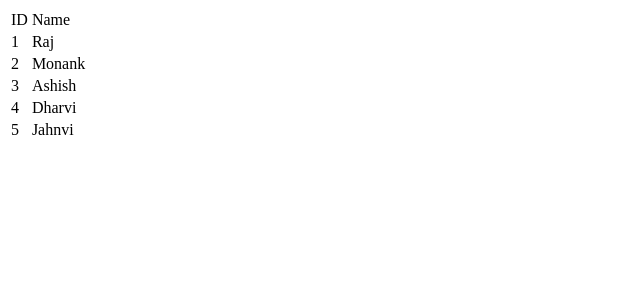
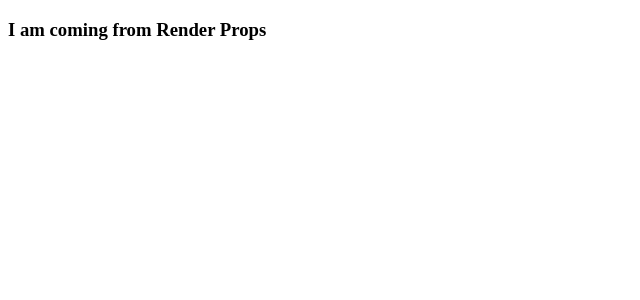
Before and after one commit to RajKoradiya/Book-Store, a React (Create React App) app: page / in a window 1280 px wide. Shown: the top 300 px of the page, without its empty margins (0-640 px from the left). Built offline with nearby package versions, Linux system fonts and the light colour scheme.

Commit message:
Day 9 Complete

```diff
--- a/src/App.js
+++ b/src/App.js
@@ -1,7 +1,8 @@
 import React from "react";
+import RenderPropsComponent from "./components/RenderPropsComponent";
 // import FocusInput from "./components/FocusInput";
 // import UserList from "./components/UserList";
-import Home from "./pages/Home";
+// import Home from "./pages/Home";
 // import InputRef from "./components/InputRef";
 // import Home from "./pages/Home";
 // import About from "./pages/About.";
@@ -32,7 +33,12 @@ function App() {
       {/* <Title /> */}
       {/* <FocusInput /> */}
       {/* <UserList /> */}
-      <Home />
+      {/* <Home /> */}
+      <RenderPropsComponent render = {() => {
+        return(
+          <h3>I am coming from Render Props</h3>
+        )
+      }} />
     </div>
   );
 }
--- /dev/null
+++ b/src/components/RenderPropsComponent.js
@@ -0,0 +1,11 @@
+import { Component } from 'react'
+
+class RenderPropsComponent extends Component {
+  render() {
+    return (
+      this.props.render()
+    )
+  }
+}
+
+export default RenderPropsComponent
```
